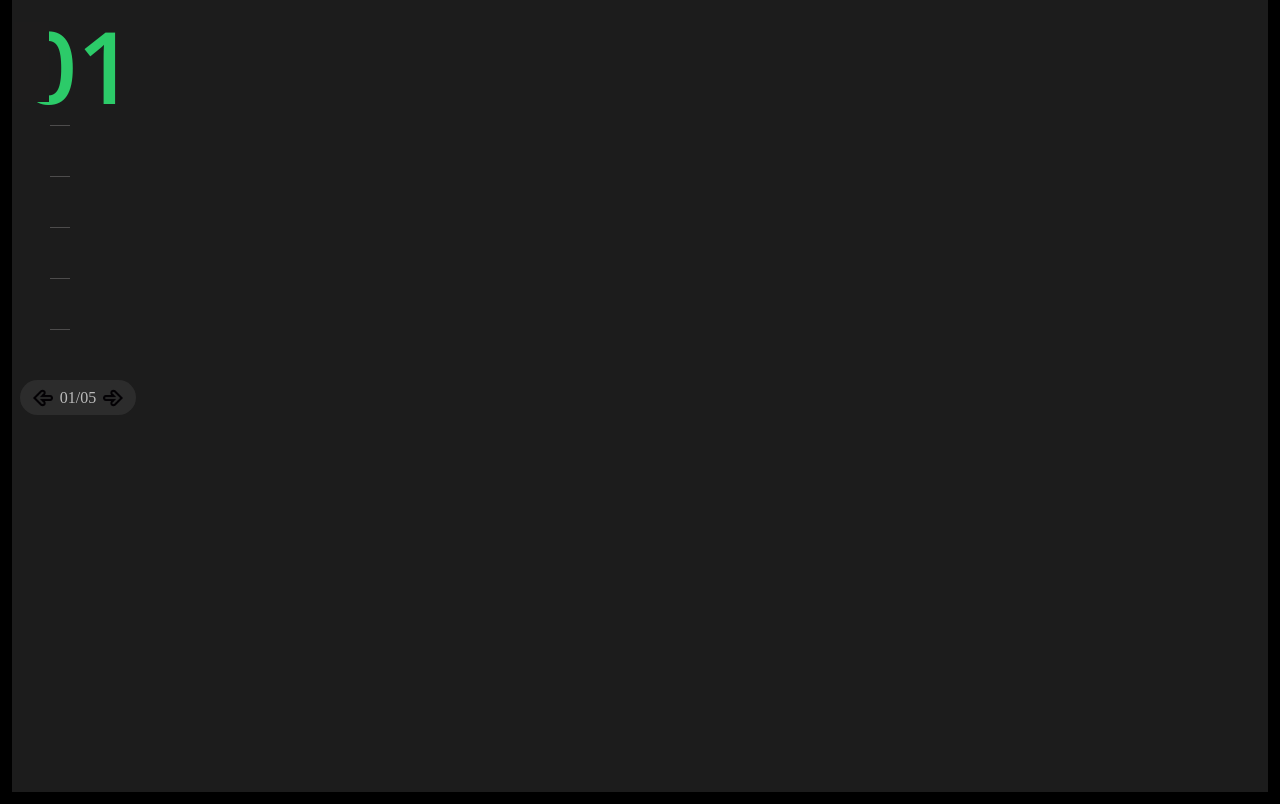
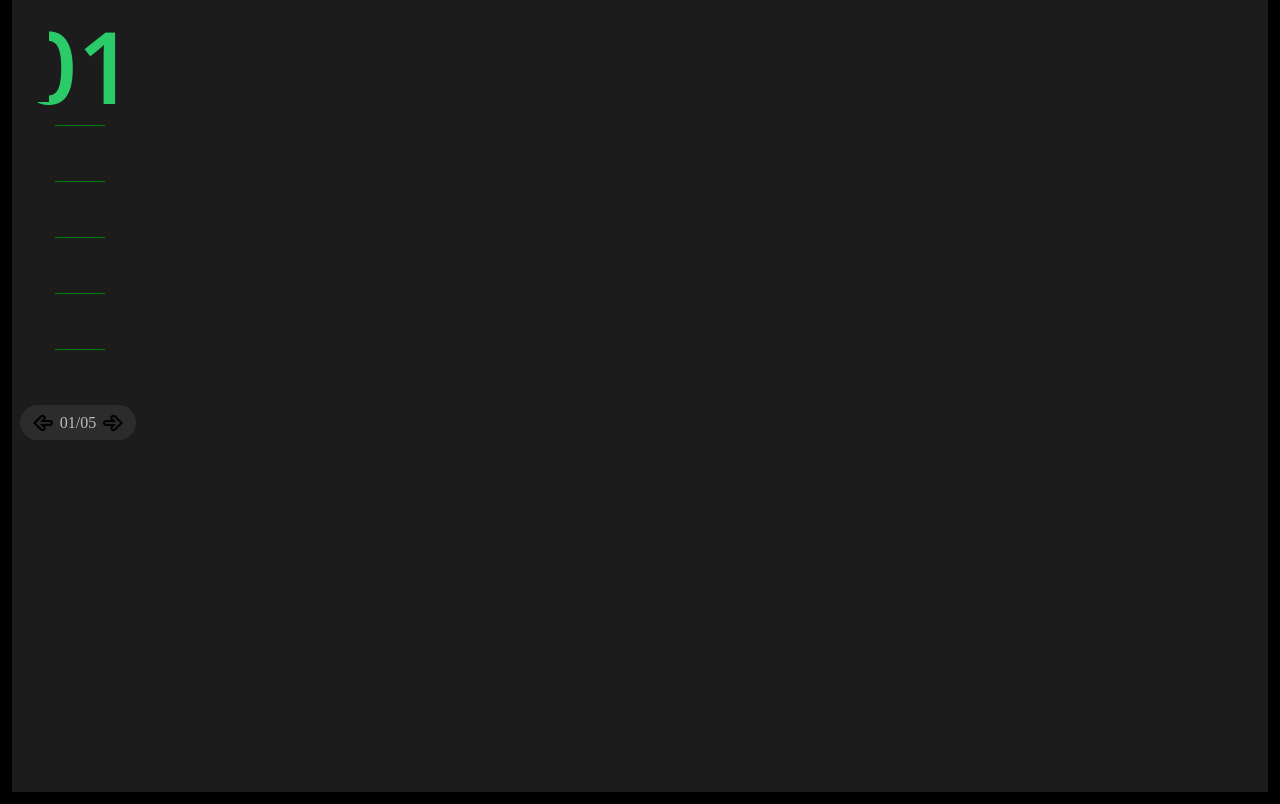
Before and after one commit to Luisfp0/my-website, a React (Vite) app: page / in a window 1280 px wide. Shown: the part 780-1584 px from the top of the page. Built offline with nearby package versions, Linux system fonts and the light colour scheme.

Commit message:
Corrigido para subir na vercel

```diff
--- a/src/components/Header/Header.jsx
+++ b/src/components/Header/Header.jsx
@@ -1,5 +1,5 @@
 import Logo from "../Logo/Logo"
-import Menu from '../Menu/menu'
+import Menu from '../Menu/Menu'
 
 function Header() {
   return (
--- a/src/components/PortfolioNavigator/PortfolioNavigator.css
+++ b/src/components/PortfolioNavigator/PortfolioNavigator.css
@@ -39,22 +39,6 @@
   color: #bcbcbc;
 }
 
-.stick-navigator {
-  width: 100%;
-}
-
-.stick-navigator a {
-  width: 20px;
-  height: 1px;
-  display: block;
-  margin: 0 0 50px 30px;
-  background-color: #4d4c4c;
-}
-
-.stick-navigator a:first-child {
-  margin-top: 15px;
-}
-
 .arrow:first-child {
   transform: rotate(180deg);
 }
--- a/src/components/PortfolioNavigator/PortfolioNavigator.jsx
+++ b/src/components/PortfolioNavigator/PortfolioNavigator.jsx
@@ -1,16 +1,29 @@
 import './PortfolioNavigator.css'
 import arrow from '../../assets/images/arrow.png'
 import { useState } from 'react'
+import StickNavigator from '../StickNavigator/StickNavigator'
 
 function PortfolioNavigator() {
   const[currentProject, setCurrentProject] = useState(1)
+  const[stickProject1, setStickProject1] = useState(1)
+  const[stickProject2, setStickProject2] = useState(2)
+  const[stickProject3, setStickProject3] = useState(3)
+  const[stickProject4, setStickProject4] = useState(4)
+  const[stickProject5, setStickProject5] = useState(5)
   const displayProject = '0' + currentProject
 
+
   function add() {
+    if(currentProject === 5) {
+      return
+    }
     setCurrentProject(currentProject + 1)
   }
 
   function remove() {
+    if(currentProject === 1){
+      return
+    }
     setCurrentProject(currentProject - 1)
   }
 
@@ -18,11 +31,13 @@ function PortfolioNavigator() {
     <div className="portfolio-navigator">
       <span>{displayProject}</span>
       <nav className='stick-navigator'>
-        <a href='#'></a>
-        <a href='#'></a>
-        <a href='#'></a>
-        <a href='#'></a>
-        <a href='#'></a>
+        <StickNavigator
+        currentProject={currentProject}
+        stickProject1={stickProject1}
+        stickProject2={stickProject2}
+        stickProject3={stickProject3}
+        stickProject4={stickProject4}
+        stickProject5={stickProject5} />
       </nav>
       <div className='next-prev'>
         <img className='arrow' onClick={remove} src={arrow}></img>
--- /dev/null
+++ b/src/components/StickNavigator/StickNavigator.css
@@ -0,0 +1,19 @@
+.Stick {
+  width: 20px;
+  height: 1px;
+  display: block;
+  margin: 0 0 55px 35px;
+  background-color: #4d4c4c;
+}
+
+.Stick:first-child {
+  margin-top: 15px;
+}
+
+.active {
+  width: 50px;
+  height: 1px;
+  display: block;
+  margin: 0 0 55px 35px;
+  background-color: green;
+}
--- /dev/null
+++ b/src/components/StickNavigator/StickNavigator.jsx
@@ -0,0 +1,19 @@
+import './StickNavigator.css'
+
+function StickNavigator(props) {
+  let active = 'Stick'
+    if(props.currentProject === props.stickProject1) {
+      active = 'Stick active'
+    }
+  return (
+    <>
+      <a href='#' active={props.stickProject1} className={active}></a>
+      <a href='#' active={props.stickProject2} className={active}></a>
+      <a href='#' active={props.stickProject3} className={active}></a>
+      <a href='#' active={props.stickProject4} className={active}></a>
+      <a href='#' active={props.stickProject5} className={active}></a>
+    </>
+  )
+}
+
+export default StickNavigator
```
